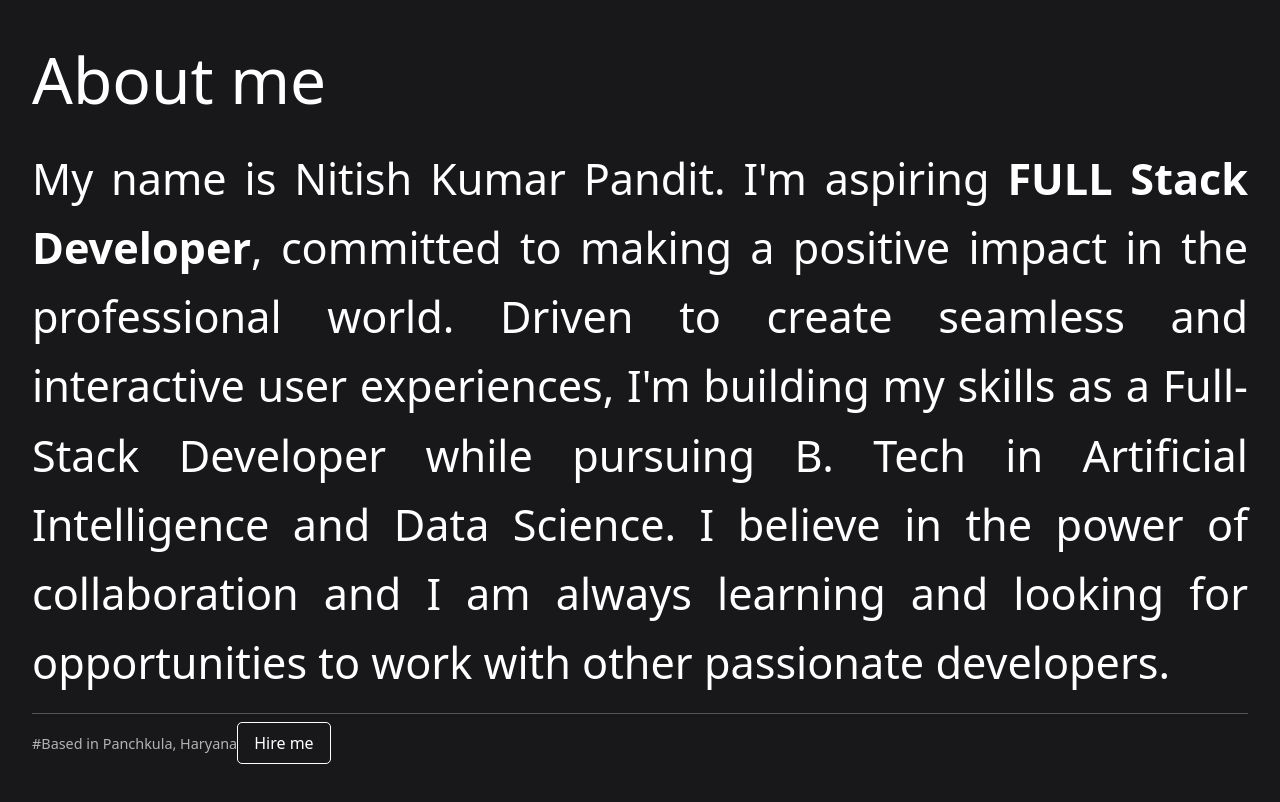
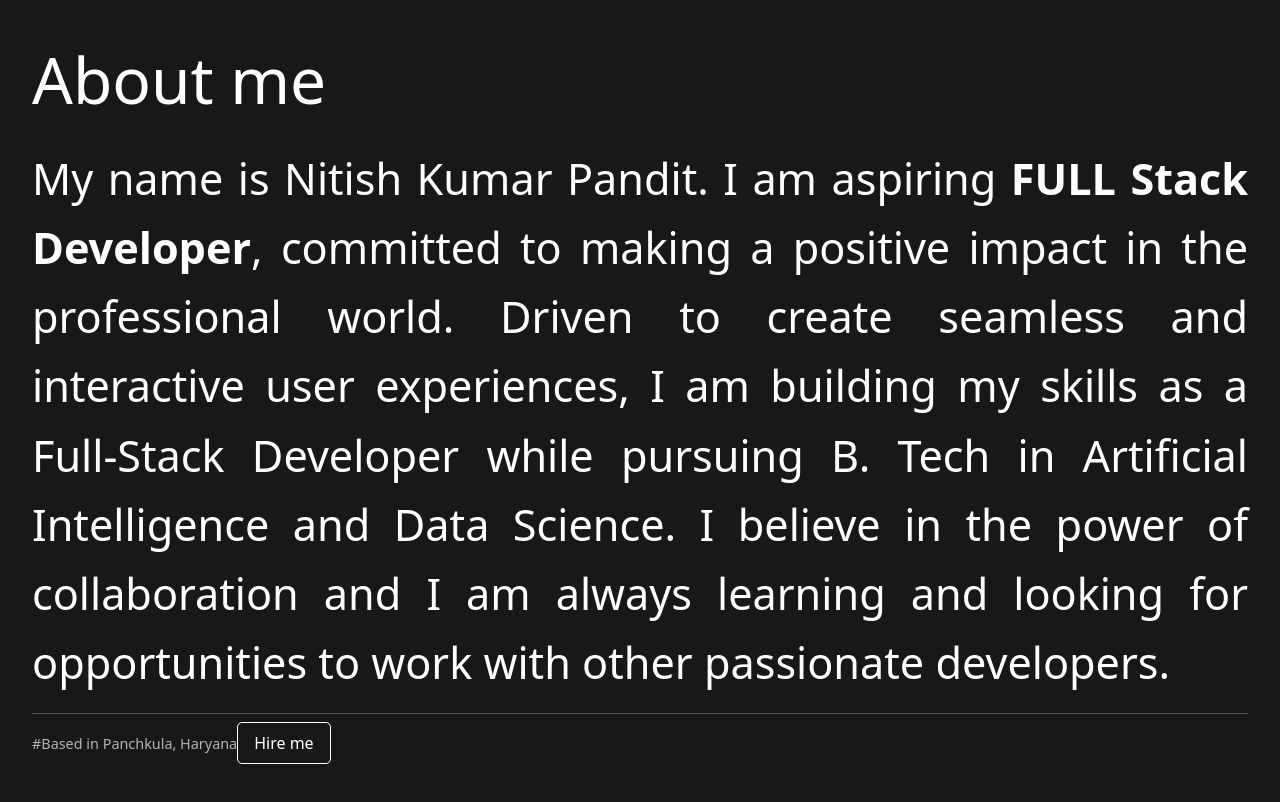
Before and after one commit to Nitish-Kumar-Pandit/my-portfolio, a React (Vite) app: page /about in a window 1280 px wide. Shown: the top 802 px of the page. Built offline with nearby package versions, Linux system fonts and the light colour scheme; a web font is replaced by a local one.

Commit message:
done nothing

```diff
--- a/package.json
+++ b/package.json
@@ -49,7 +49,9 @@
   },
   "description": "This template provides a minimal setup to get React working in Vite with HMR and some ESLint rules.",
   "main": "eslint.config.js",
+  "homepage": ".",
   "keywords": [],
   "author": "",
-  "license": "ISC"
+  "license": "ISC",
+  "proxy": "http://localhost:3000"
 }
--- a/src/Components/AboutMe.jsx
+++ b/src/Components/AboutMe.jsx
@@ -12,8 +12,8 @@ const AboutMe = () => {
           onMouseLeave={() => {
             gsap.to("#cursor", { scale: 1, duration: 0.3, backgroundColor: "white", mixBlendMode: "difference" });
             }} className="about-content font-medium" >
-        My name is <span className='text-green-500'>Nitish Kumar Pandit</span>. I'm aspiring <strong>FULL Stack Developer</strong>, committed to making a positive impact in the professional world.
-        Driven to create seamless and <span className='text-blue-500'>interactive user experiences</span>,  I'm building my skills as a Full-Stack Developer
+        My name is <span className='text-green-500'>Nitish Kumar Pandit</span>. I am aspiring <strong>FULL Stack Developer</strong>, committed to making a positive impact in the professional world.
+        Driven to create seamless and <span className='text-blue-500'>interactive user experiences</span>,  I am building my skills as a Full-Stack Developer
         while pursuing <span className='text-yellow-500'>B. Tech in Artificial Intelligence and Data Science</span>. I believe in the power of collaboration and I am always learning and looking for opportunities to work with other passionate developers.
       </p>
       <div className="location flex justify-between">#Based in Panchkula, Haryana
```
